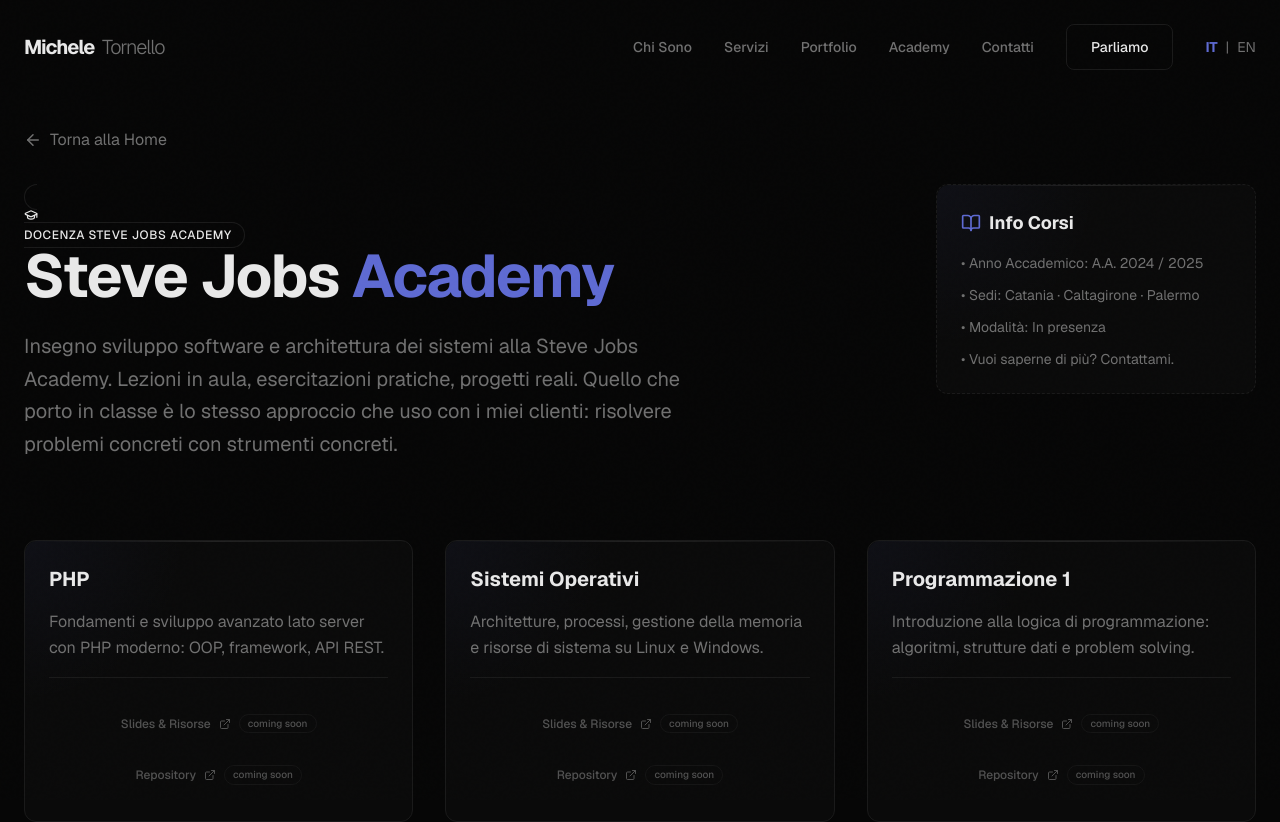
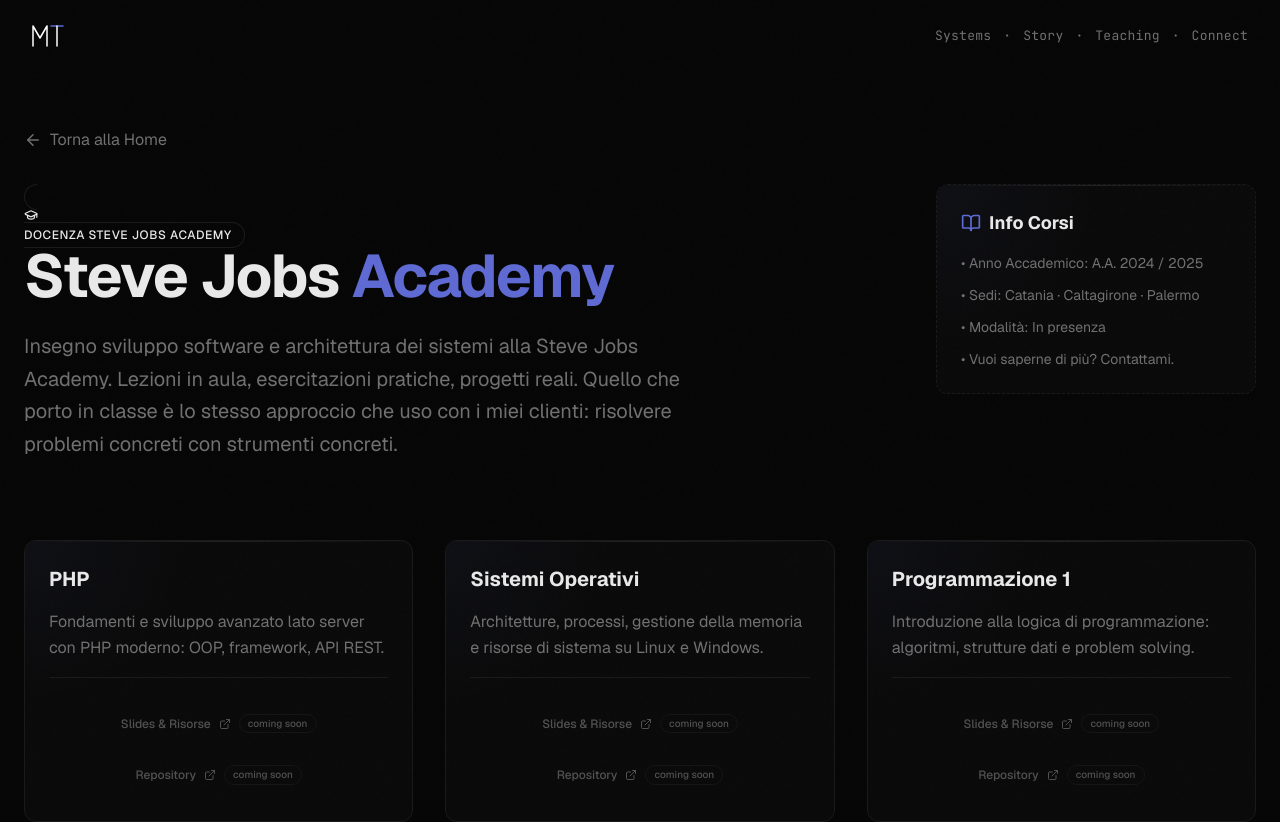
Before and after one commit to Flame0510/micheletornello.com, a Next.js app: page /academy in a window 1280 px wide. Shown: the top 822 px of the page. Built offline with nearby package versions, Linux system fonts and the light colour scheme.

Commit message:
v9.3: navbar always-visible shrink, parallax hero, Academy nav unified

```diff
--- a/src/app/academy/page.tsx
+++ b/src/app/academy/page.tsx
@@ -1,7 +1,7 @@
 "use client";
 
 import { motion } from "framer-motion";
-import { Navbar } from "@/components/sections/Navbar";
+import { FloatingNav } from "@/components/sections/FloatingNav";
 import { Footer } from "@/components/sections/Footer";
 import { Card } from "@/components/ui/Card";
 import { Badge } from "@/components/ui/Badge";
@@ -19,7 +19,7 @@ export default function AcademyPage() {
 
   return (
     <main className="min-h-screen bg-background">
-      <Navbar />
+      <FloatingNav />
 
       <section className="pt-32 pb-24 px-6 max-w-7xl mx-auto overflow-hidden">
         <Link href="/" className="inline-flex items-center gap-2 text-text-muted hover:text-accent transition-colors mb-8 group">
--- a/src/components/sections/FloatingNav.tsx
+++ b/src/components/sections/FloatingNav.tsx
@@ -1,7 +1,7 @@
 "use client";
 
-import { useEffect, useRef, useState } from "react";
-import { AnimatePresence, motion } from "framer-motion";
+import { useState, useEffect } from "react";
+import { motion } from "framer-motion";
 
 const MTLogo = () => (
   <svg width="32" height="24" viewBox="0 0 32 24" fill="none" xmlns="http://www.w3.org/2000/svg">
@@ -19,24 +19,10 @@ const navLinks = [
 ];
 
 export const FloatingNav = () => {
-  const [visible, setVisible] = useState(true);
-  const lastScrollY = useRef(0);
+  const [scrolled, setScrolled] = useState(false);
 
   useEffect(() => {
-    const handleScroll = () => {
-      const currentY = window.scrollY;
-
-      if (currentY < 50) {
-        setVisible(true);
-      } else if (currentY > lastScrollY.current + 5) {
-        setVisible(false);
-      } else if (currentY < lastScrollY.current - 5) {
-        setVisible(true);
-      }
-
-      lastScrollY.current = currentY;
-    };
-
+    const handleScroll = () => setScrolled(window.scrollY > 100);
     window.addEventListener("scroll", handleScroll, { passive: true });
     return () => window.removeEventListener("scroll", handleScroll);
   }, []);
@@ -47,14 +33,19 @@ export const FloatingNav = () => {
   };
 
   return (
-    <AnimatePresence>
-      {visible && (
     <motion.nav
       initial={{ y: -80, opacity: 0 }}
       animate={{ y: 0, opacity: 1 }}
-          exit={{ y: -80, opacity: 0 }}
-          transition={{ duration: 0.4, ease: [0.16, 1, 0.3, 1] }}
-          className="fixed top-0 left-0 right-0 z-50 flex items-center justify-between px-6 md:px-8 py-6"
+      transition={{ duration: 0.6, ease: [0.16, 1, 0.3, 1] }}
+      className="fixed top-0 left-0 right-0 z-50 flex items-center justify-between px-6 md:px-8 transition-all duration-300"
+      style={{
+        paddingTop: scrolled ? "14px" : "24px",
+        paddingBottom: scrolled ? "14px" : "24px",
+        backdropFilter: scrolled ? "blur(12px)" : "none",
+        WebkitBackdropFilter: scrolled ? "blur(12px)" : "none",
+        background: scrolled ? "rgba(6,6,6,0.7)" : "transparent",
+        borderBottom: scrolled ? "1px solid rgba(255,255,255,0.04)" : "none",
+      }}
     >
       <button onClick={() => window.scrollTo({ top: 0, behavior: "smooth" })} aria-label="Home">
         <MTLogo />
@@ -70,16 +61,12 @@ export const FloatingNav = () => {
             >
               {link.label}
             </button>
-                {index < navLinks.length - 1 ? (
-                  <span className="mx-3 font-mono text-text-muted" style={{ fontSize: "0.8125rem" }}>
-                    ·
-                  </span>
-                ) : null}
+            {index < navLinks.length - 1 && (
+              <span className="mx-3 font-mono text-text-muted" style={{ fontSize: "0.8125rem" }}>·</span>
+            )}
           </div>
         ))}
       </div>
     </motion.nav>
-      )}
-    </AnimatePresence>
   );
 };
--- a/src/components/sections/Hero.tsx
+++ b/src/components/sections/Hero.tsx
@@ -1,7 +1,8 @@
 "use client";
 
 import type { CSSProperties } from "react";
-import { motion } from "framer-motion";
+import { motion, useScroll, useTransform } from "framer-motion";
+import { useRef } from "react";
 import { useLang } from "@/lib/LanguageContext";
 
 const SplitText = ({
@@ -48,50 +49,23 @@ const SplitText = ({
   );
 };
 
-const FloatingDot = ({
-  x,
-  y,
-  size,
-  delay,
-}: {
-  x: string;
-  y: string;
-  size: number;
-  delay: number;
-}) => (
+const FloatingDot = ({ x, y, size, delay }: { x: string; y: string; size: number; delay: number }) => (
   <motion.div
     className="absolute rounded-full pointer-events-none"
     style={{
-      left: x,
-      top: y,
-      width: size,
-      height: size,
-      background: "rgba(201,168,76,0.15)",
-      filter: "blur(1px)",
+      left: x, top: y, width: size, height: size,
+      background: "rgba(201,168,76,0.15)", filter: "blur(1px)",
     }}
     animate={{ y: [0, -12, 0], opacity: [0.3, 0.6, 0.3] }}
     transition={{ duration: 4 + delay, repeat: Infinity, ease: "easeInOut", delay }}
   />
 );
 
-const FloatingLine = ({
-  x,
-  y,
-  rotation,
-  delay,
-}: {
-  x: string;
-  y: string;
-  rotation: number;
-  delay: number;
-}) => (
+const FloatingLine = ({ x, y, rotation, delay }: { x: string; y: string; rotation: number; delay: number }) => (
   <motion.div
     className="absolute pointer-events-none"
     style={{
-      left: x,
-      top: y,
-      width: 40,
-      height: 1,
+      left: x, top: y, width: 40, height: 1,
       background: "rgba(94,106,210,0.2)",
       transform: `rotate(${rotation}deg)`,
       transformOrigin: "left center",
@@ -103,6 +77,14 @@ const FloatingLine = ({
 
 export const Hero = () => {
   const { lang } = useLang();
+  const sectionRef = useRef<HTMLElement>(null);
+
+  // Parallax
+  const { scrollYProgress } = useScroll({
+    target: sectionRef,
+    offset: ["start start", "end start"],
+  });
+  const bgY = useTransform(scrollYProgress, [0, 1], ["center 0%", "center 25%"]);
 
   const content = {
     it: {
@@ -129,42 +111,47 @@ export const Hero = () => {
 
   return (
     <section
+      ref={sectionRef}
       className="relative min-h-screen flex flex-col justify-center overflow-hidden"
-      style={{
-        backgroundImage: "url(/desk-setup.png)",
-        backgroundSize: "cover",
-        backgroundPosition: "center",
-      }}
     >
+      {/* Parallax background */}
+      <motion.div
+        className="absolute inset-0"
+        style={{
+          backgroundImage: "url(/desk-setup.png)",
+          backgroundSize: "cover",
+          backgroundPosition: bgY,
+          zIndex: 0,
+        }}
+      />
+
       <div
         className="absolute inset-0"
         style={{
-          background:
-            "linear-gradient(to top, #060606 0%, rgba(6,6,6,0.5) 50%, rgba(6,6,6,0.3) 100%)",
-          zIndex: 0,
+          background: "linear-gradient(to top, #060606 0%, rgba(6,6,6,0.5) 50%, rgba(6,6,6,0.3) 100%)",
+          zIndex: 1,
         }}
       />
       <div
         className="absolute inset-0"
         style={{
           background: "linear-gradient(to bottom, rgba(6,6,6,0.7) 0%, transparent 20%)",
-          zIndex: 0,
+          zIndex: 1,
         }}
       />
 
-      <div className="absolute inset-0 overflow-hidden" style={{ zIndex: 1 }}>
+      <div className="absolute inset-0 overflow-hidden" style={{ zIndex: 2 }}>
         <FloatingDot x="8%" y="20%" size={4} delay={0} />
         <FloatingDot x="85%" y="15%" size={3} delay={1.2} />
         <FloatingDot x="15%" y="70%" size={5} delay={2.1} />
         <FloatingDot x="90%" y="60%" size={3} delay={0.8} />
         <FloatingDot x="50%" y="85%" size={4} delay={1.7} />
-
         <FloatingLine x="5%" y="35%" rotation={-15} delay={0.5} />
         <FloatingLine x="80%" y="40%" rotation={25} delay={1.4} />
         <FloatingLine x="60%" y="15%" rotation={-45} delay={2.3} />
       </div>
 
-      <div className="relative max-w-[1120px] mx-auto w-full px-6 md:px-12 pt-24" style={{ zIndex: 2 }}>
+      <div className="relative max-w-[1120px] mx-auto w-full px-6 md:px-12 pt-24" style={{ zIndex: 3 }}>
         <div
           className="leading-[0.9] tracking-tight mb-8 select-none font-display text-text-main"
           style={{ fontSize: "clamp(4rem, 9vw, 8rem)", letterSpacing: "-0.03em" }}
@@ -179,12 +166,7 @@ export const Hero = () => {
               className="inline-block ml-2"
               style={{ color: "#C9A84C", fontFamily: "var(--font-mono)", fontSize: "0.5em" }}
               animate={{ opacity: [1, 0, 1] }}
-              transition={{
-                duration: 1.2,
-                repeat: Infinity,
-                ease: "linear",
-                delay: fullNameEnd + 0.6,
-              }}
+              transition={{ duration: 1.2, repeat: Infinity, ease: "linear", delay: fullNameEnd + 0.6 }}
             >
               _
             </motion.span>
```
Lines whose indentation alone changed are shown as unchanged.
